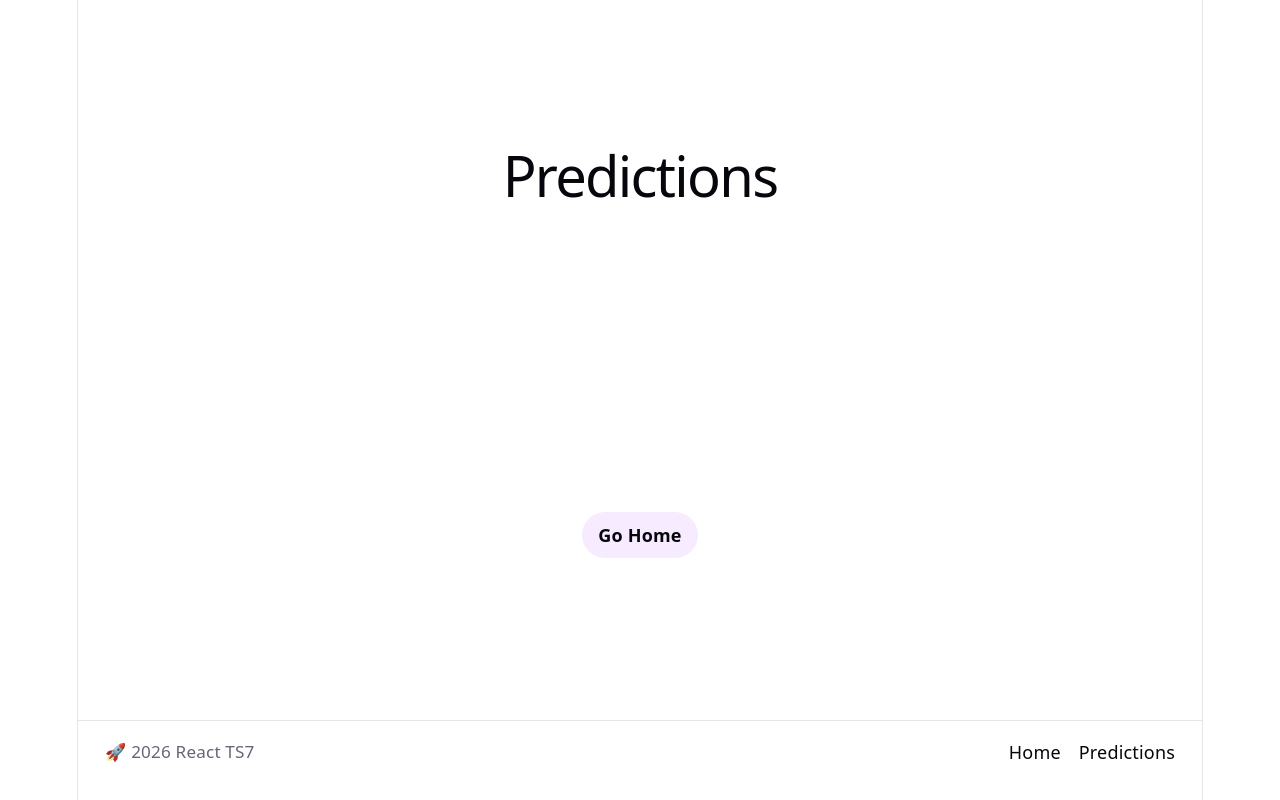
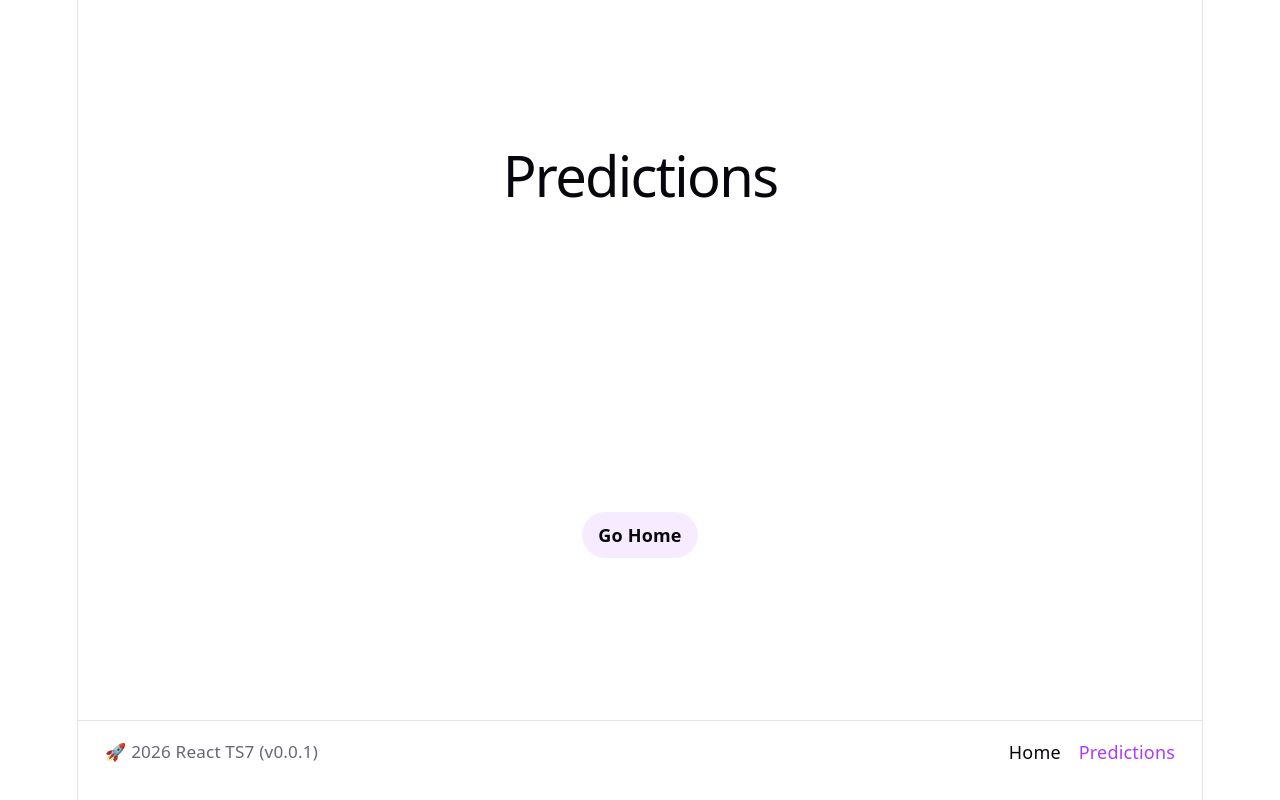
Before and after one commit to lburcusel/react-ts7, a React (Vite) app: page /predictions in a window 1280 px wide. Built offline with nearby package versions, Linux system fonts and the light colour scheme.

Commit message:
Footer has now active nav links and displays the current version

```diff
--- a/src/App.css
+++ b/src/App.css
@@ -269,6 +269,11 @@
 .app-footer__nav a {
   color: var(--text-h);
   text-decoration: none;
+  transition: color 0.2s ease;
+}
+
+.app-footer__nav a.active {
+  color: var(--accent);
 }
 
 @media (max-width: 640px) {
--- a/src/components/Footer.tsx
+++ b/src/components/Footer.tsx
@@ -1,14 +1,21 @@
-import { Link } from "react-router";
+import { NavLink } from "react-router";
 import { routePaths } from "../routes";
+import pkg from "../../package.json";
 
 export default function Footer() {
   return (
     <footer className="app-footer">
-      <p className="app-footer__text">🚀 {new Date().getFullYear()} React TS7</p>
+      <p className="app-footer__text">
+        🚀 {new Date().getFullYear()} React TS7 (v{pkg.version})
+      </p>
 
       <nav className="app-footer__nav" aria-label="Footer navigation">
-        <Link to={routePaths.home}>Home</Link>
-        <Link to={routePaths.predictions}>Predictions</Link>
+        <NavLink to={routePaths.home} end className={({ isActive }) => (isActive ? "active" : undefined)}>
+          Home
+        </NavLink>
+        <NavLink to={routePaths.predictions} className={({ isActive }) => (isActive ? "active" : undefined)}>
+          Predictions
+        </NavLink>
       </nav>
     </footer>
   );
```
